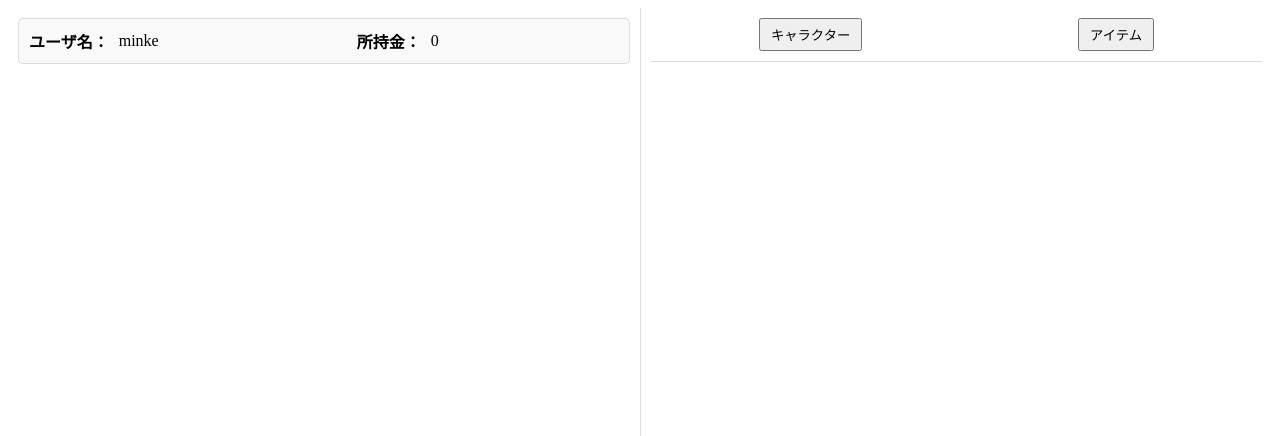
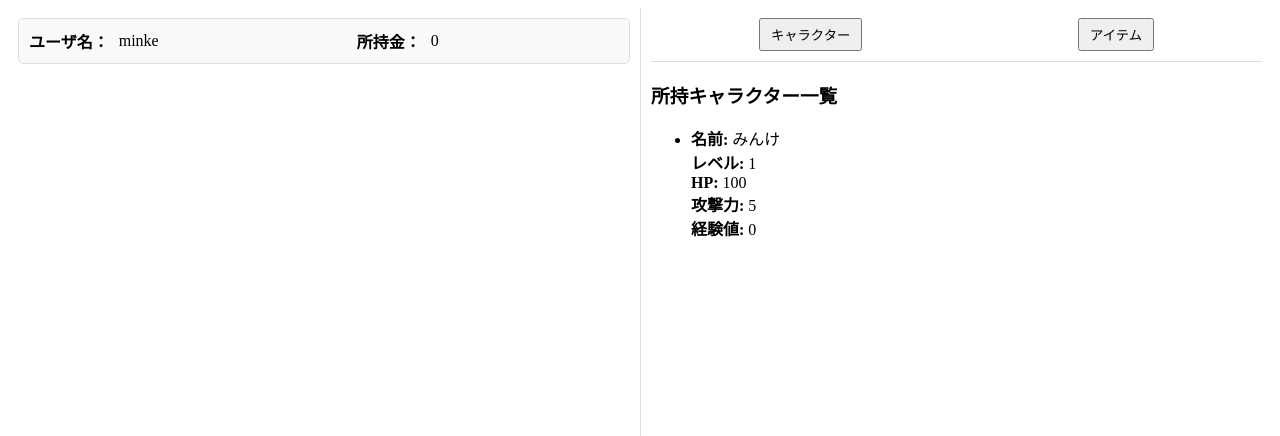
Before and after one commit to minke2410/browserRPG, a PHP site: page /continue-game.php in a window 1280 px wide. Shown: the top 436 px of the page. Run offline with PHP 8.4, Linux system fonts and the light colour scheme; a user stored in the database is signed in; data comes from the database, SQL or seed files in the repository.

Commit message:
continue-game.php , db.phpの修正

```diff
--- a/continue-game.php
+++ b/continue-game.php
@@ -49,24 +49,36 @@ try {
 
     <!-- コンテンツ -->
     <div id="content">
-      <div id="characters" style="display: none;">
+      <!-- キャラクター情報の表示 -->
+      <div id="characters">
         <h3>所持キャラクター一覧</h3>
         <ul>
           <?php if (!empty($characters)): ?>
             <?php foreach ($characters as $character): ?>
-              <li><?= htmlspecialchars($character, ENT_QUOTES, 'UTF-8') ?></li>
+              <li>
+                <strong>名前:</strong> <?= htmlspecialchars($character['name'], ENT_QUOTES, 'UTF-8') ?><br>
+                <strong>レベル:</strong> <?= htmlspecialchars($character['level'], ENT_QUOTES, 'UTF-8') ?><br>
+                <strong>HP:</strong> <?= htmlspecialchars($character['hp'], ENT_QUOTES, 'UTF-8') ?><br>
+                <strong>攻撃力:</strong> <?= htmlspecialchars($character['attack'], ENT_QUOTES, 'UTF-8') ?><br>
+                <strong>経験値:</strong> <?= htmlspecialchars($character['xp'], ENT_QUOTES, 'UTF-8') ?><br>
+              </li>
             <?php endforeach; ?>
           <?php else: ?>
             <li>キャラクターがいません。</li>
           <?php endif; ?>
         </ul>
       </div>
-      <div id="items" style="display: none;">
+
+      <!-- アイテム情報の表示 -->
+      <div id="items">
         <h3>所持アイテム一覧</h3>
         <ul>
           <?php if (!empty($items)): ?>
             <?php foreach ($items as $item): ?>
-              <li><?= htmlspecialchars($item, ENT_QUOTES, 'UTF-8') ?></li>
+              <li>
+                <strong>アイテム名:</strong> <?= htmlspecialchars($item['item_name'], ENT_QUOTES, 'UTF-8') ?><br>
+                <strong>個数:</strong> <?= htmlspecialchars($item['quantity'], ENT_QUOTES, 'UTF-8') ?><br>
+              </li>
             <?php endforeach; ?>
           <?php else: ?>
             <li>アイテムがありません。</li>
@@ -84,5 +96,16 @@ try {
     document.querySelectorAll('#content > div').forEach(div => div.style.display = 'none');
     // 指定されたセクションを表示
     document.getElementById(sectionId).style.display = 'block';
+    // URLパラメータを更新
+    const url = new URL(window.location.href);
+    url.searchParams.set('section', sectionId);
+    history.replaceState(null, '', url);
   }
+
+  // ページロード時にURLパラメータからセクションを選択
+  window.onload = function() {
+    const url = new URL(window.location.href);
+    const section = url.searchParams.get('section') || 'characters'; // デフォルトは'characters'
+    showSection(section);
+  };
 </script>
--- a/db.php
+++ b/db.php
@@ -51,21 +51,23 @@ class User {
     // ユーザーのキャラクターをデータベースから取得
     private function loadCharacters() {
         // ユーザーのキャラクター情報を取得
-        $sql = "SELECT name FROM characters_inventory WHERE user_id = :user_id";
+        $sql = "SELECT name, level, hp, attack, xp
+                FROM characters_inventory
+                WHERE user_id = :user_id";
         $stmt = $this->pdo->prepare($sql);
         $stmt->execute(['user_id' => $this->userId]);  // user_idを使ってキャラクターを取得
-        $this->characters = $stmt->fetchAll(PDO::FETCH_COLUMN);  // 1列だけ取得
+        $this->characters = $stmt->fetchAll(PDO::FETCH_ASSOC);  // 詳細情報をすべて取得
     }
 
     private function loadItems() {
-        // items_inventory テーブルから所持しているアイテムの情報を取得
-        $sql = "SELECT i.item_name
+        // items_inventory テーブルと items テーブルを結合して詳細情報を取得
+        $sql = "SELECT i.item_name, iv.quantity
                 FROM items_inventory iv
                 JOIN items i ON iv.item_id = i.id
                 WHERE iv.user_id = :user_id";
         $stmt = $this->pdo->prepare($sql);
         $stmt->execute(['user_id' => $this->userId]);
-        $this->items = $stmt->fetchAll(PDO::FETCH_COLUMN);  // 所持アイテム名を取得
+        $this->items = $stmt->fetchAll(PDO::FETCH_ASSOC);  // 詳細情報を全て取得
     }
 }
 
```
